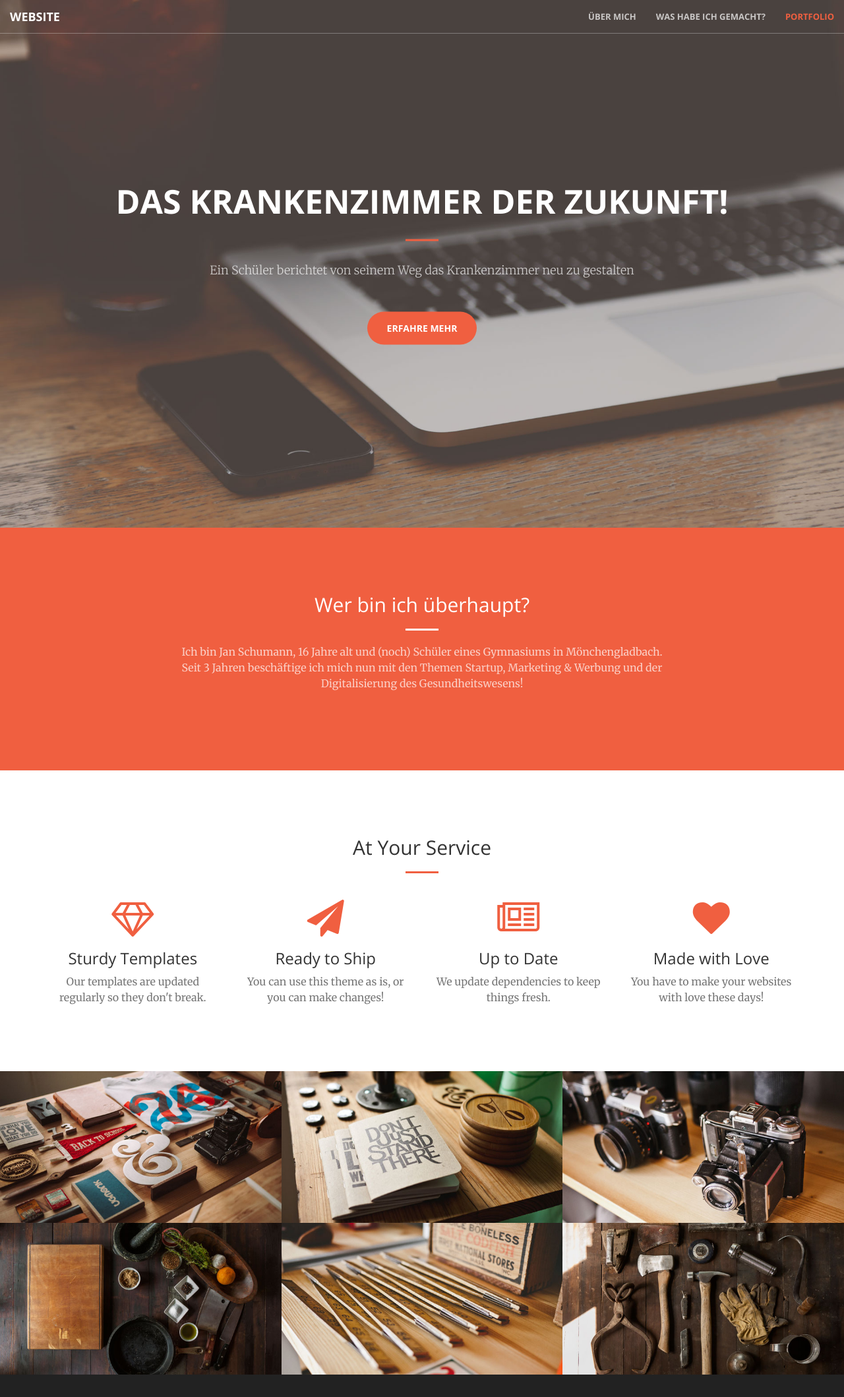
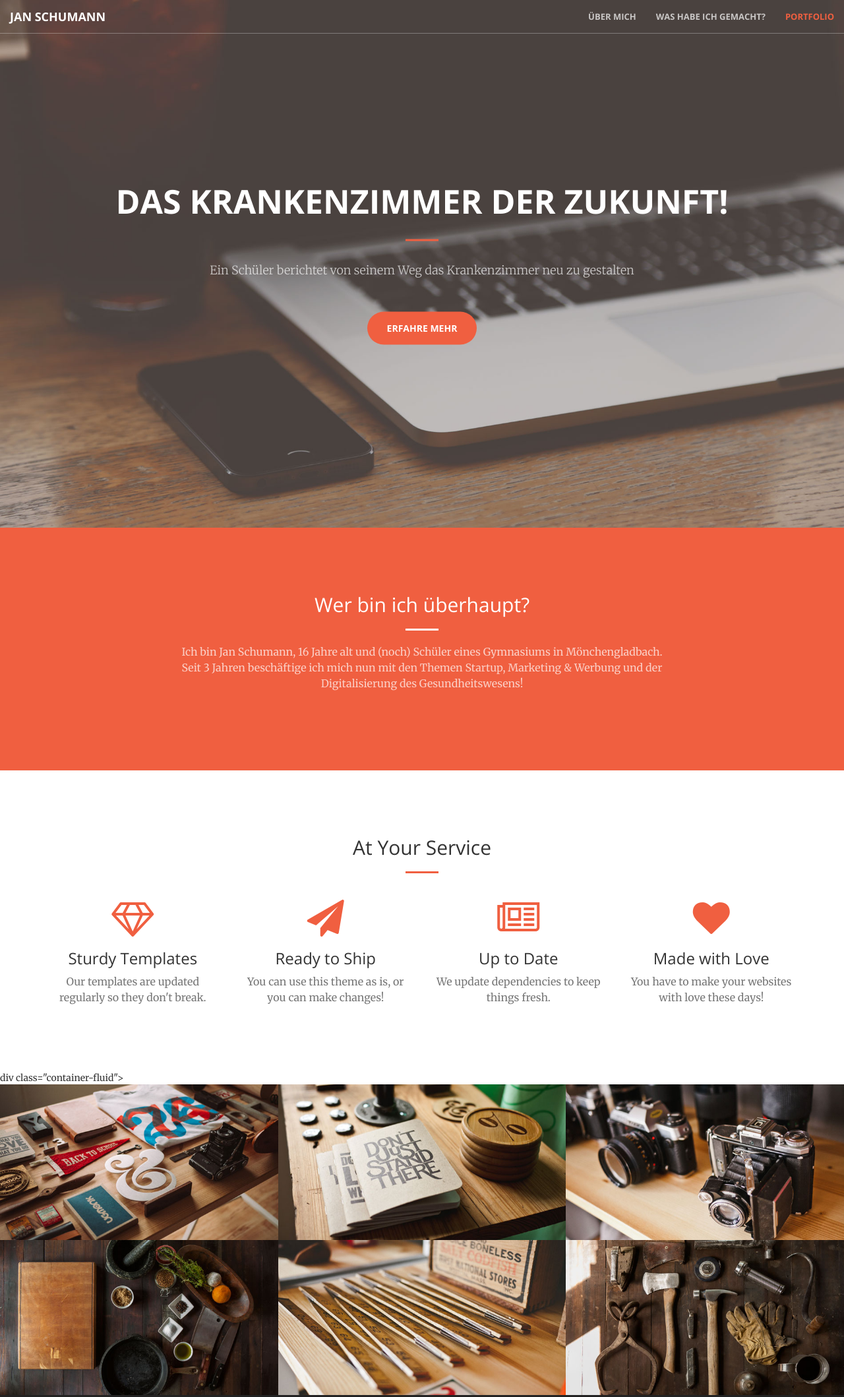
Before and after one commit to janschumann55/Website, a website: page index.html in a window 1280 px wide. Shown: the top 2118 px of the page at 66% size. Drawn offline with nearby package versions, Linux system fonts and the light colour scheme.

Commit message:
leichte Textänderungen

```diff
--- a/index.html
+++ b/index.html
@@ -43,7 +43,7 @@
                 <button type="button" class="navbar-toggle collapsed" data-toggle="collapse" data-target="#bs-example-navbar-collapse-1">
                     <span class="sr-only">Toggle navigation</span> Menu <i class="fa fa-bars"></i>
                 </button>
-                <a class="navbar-brand page-scroll" href="#page-top">Website</a>
+                <a class="navbar-brand page-scroll" href="#page-top">Jan Schumann</a>
             </div>
 
             <!-- Collect the nav links, forms, and other content for toggling -->
@@ -135,7 +135,7 @@
     </section>
 
     <section class="no-padding" id="portfolio">
-        <div class="container-fluid">
+        div class="container-fluid">
             <div class="row no-gutter popup-gallery">
                 <div class="col-lg-4 col-sm-6">
                     <a href="img/portfolio/fullsize/1.jpg" class="portfolio-box">
```
